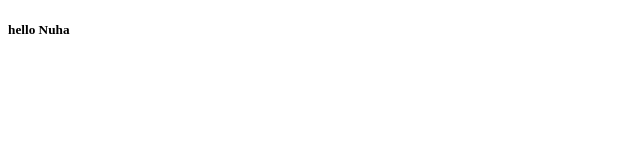
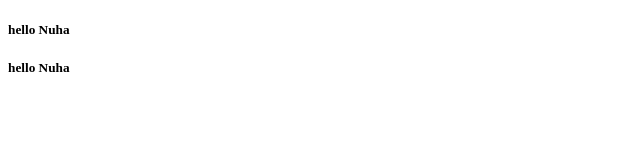
Before and after one commit to nuhatareq/git-learning, a plain HTML site: page index.html in a window 1280 px wide. Shown: the full height of the page, 0-640 px from the left. Drawn offline with Linux system fonts and the light colour scheme.

Commit message:
Update index.html

```diff
--- a/index.html
+++ b/index.html
@@ -8,5 +8,6 @@
 </head>
 <body>
     <h5>hello Nuha</h5>
+    <h5>hello Nuha</h5>
 </body>
 </html>
```
